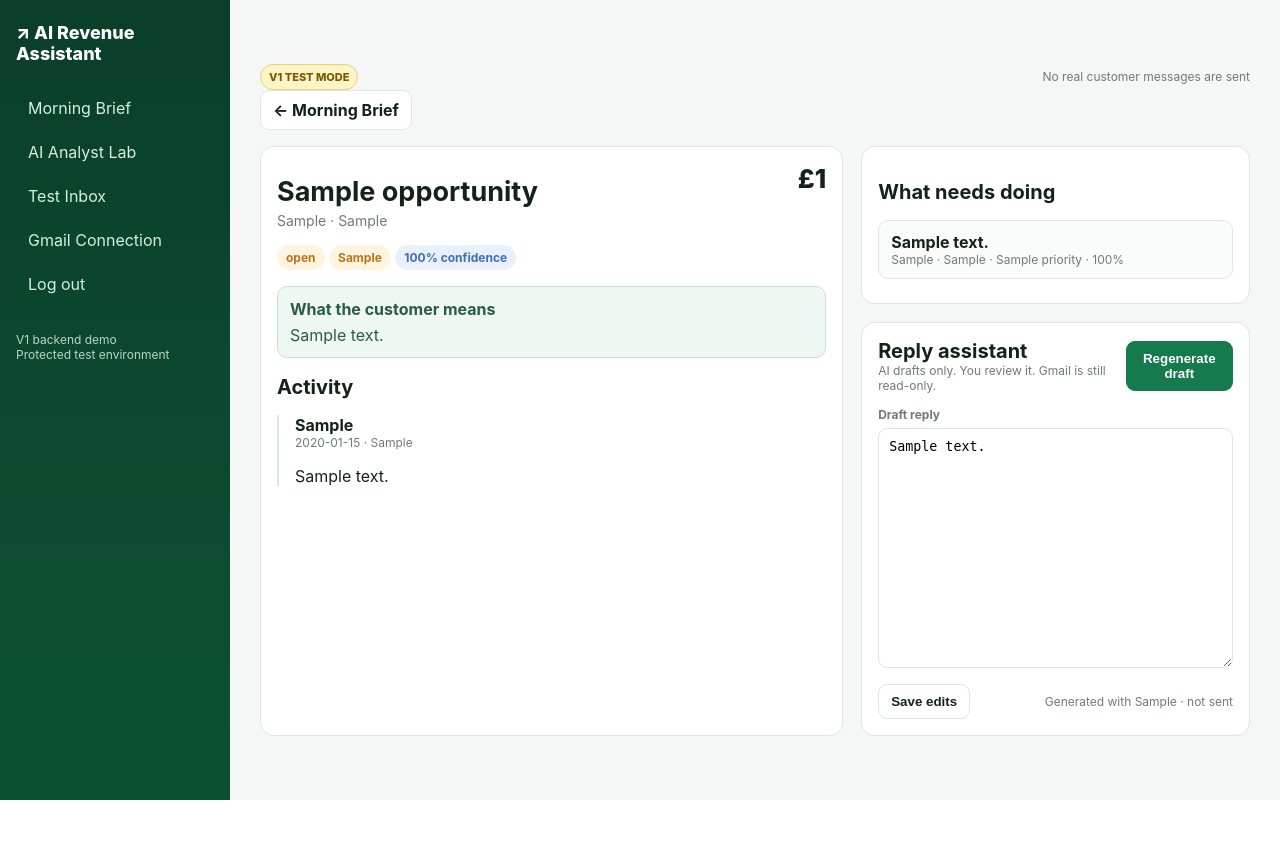
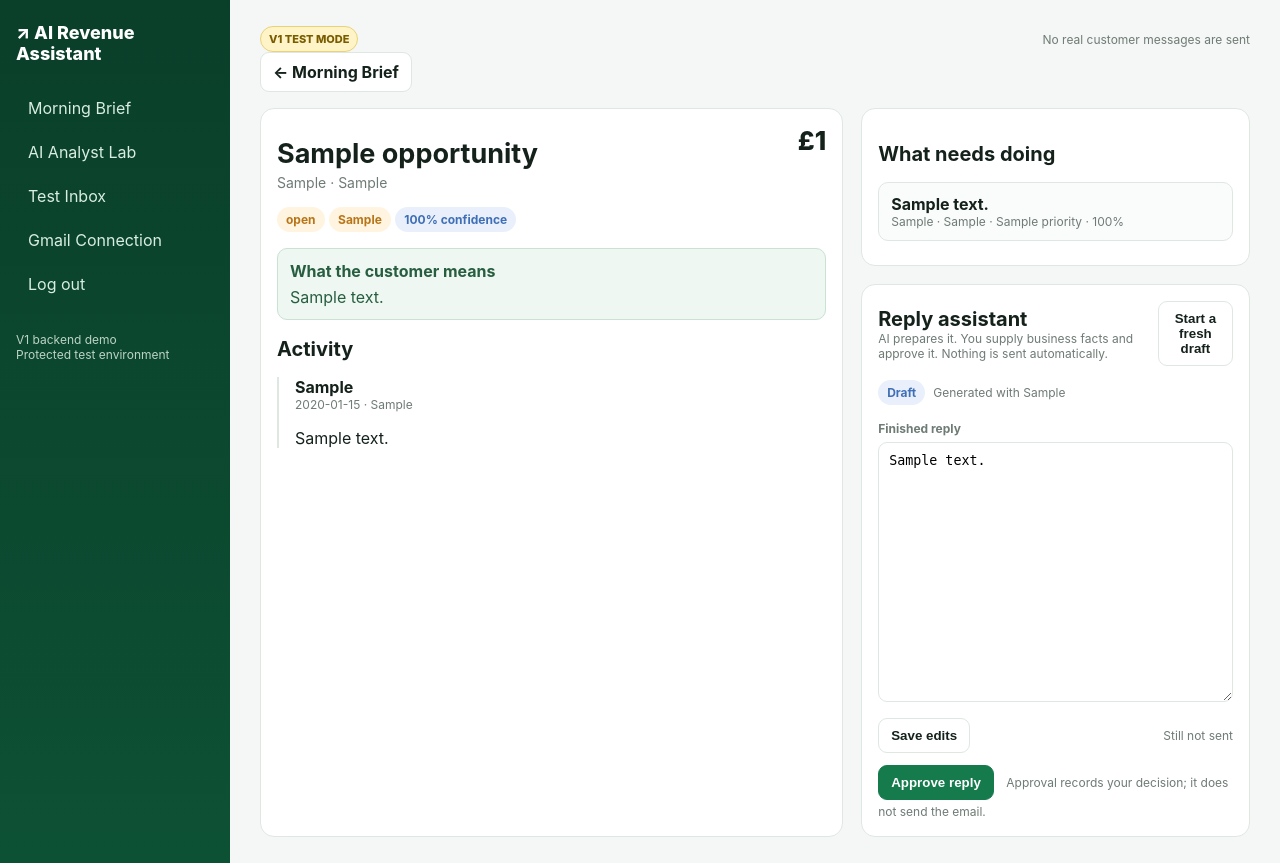
Before and after one commit to paulmcdonagh001-png/ai-revenue-assistant, a Flask app: page /opportunity/1 in a window 1280 px wide. Before the commit the page ends 800 px from the top, so only its background shows below. Run offline with Flask 3, Linux system fonts and the light colour scheme; the visitor is signed in with stand-in values (Sample User, id 1); tables that the repository leaves empty hold one stand-in row (values such as "Sample post"); some libraries are stand-ins or nearby versions.

Commit message:
Add quick fact answers and reply approval UI

```diff
--- a/templates/opportunity.html
+++ b/templates/opportunity.html
@@ -17,8 +17,48 @@
 {% for a in actions %}<div class="action"><b>{{a.description}}</b><div class="small">{{a.category}} · {{a.owner}} · {{a.priority}} priority · {{(a.confidence*100)|round|int}}%</div></div>{% else %}<div class="small">No open action items.</div>{% endfor %}
 </div>
 
-<div class="card" style="margin-top:18px"><div style="display:flex;justify-content:space-between;align-items:center;gap:12px"><div><h2 style="margin:0">Reply assistant</h2><div class="small">AI drafts only. You review it. Gmail is still read-only.</div></div><form method="post" action="/opportunity/{{opp.id}}/draft-reply"><button class="btn primary" type="submit">{% if draft %}Regenerate draft{% else %}Generate reply draft{% endif %}</button></form></div>
-{% if draft %}<form method="post" action="/draft/{{draft.id}}/save" style="margin-top:14px"><div class="field"><label>Draft reply</label><textarea name="body" style="min-height:240px">{{draft.body}}</textarea></div><div style="display:flex;justify-content:space-between;align-items:center;gap:12px"><button class="btn" type="submit">Save edits</button><span class="small">Generated with {{draft.model}} · not sent</span></div></form>{% else %}<div class="sub" style="margin-top:14px">Generate a draft after reviewing the customer questions above. Missing business facts will appear as [placeholders], not invented answers.</div>{% endif %}
+<div class="card" style="margin-top:18px">
+<div style="display:flex;justify-content:space-between;align-items:center;gap:12px">
+<div><h2 style="margin:0">Reply assistant</h2><div class="small">AI prepares it. You supply business facts and approve it. Nothing is sent automatically.</div></div>
+<form method="post" action="/opportunity/{{opp.id}}/draft-reply"><button class="btn" type="submit">{% if draft %}Start a fresh draft{% else %}Generate reply draft{% endif %}</button></form>
+</div>
+
+{% if draft %}
+<div style="display:flex;gap:8px;align-items:center;flex-wrap:wrap;margin-top:14px">
+{% if draft.status=='approved' %}<span class="pill green">Approved · not sent</span>
+{% elif draft.status=='ready_for_review' %}<span class="pill green">Ready for approval</span>
+{% elif draft_placeholders %}<span class="pill amber">{{draft_placeholders|length}} business answer{% if draft_placeholders|length != 1 %}s{% endif %} needed</span>
+{% else %}<span class="pill blue">Draft</span>{% endif %}
+<span class="small">Generated with {{draft.model}}</span>
+</div>
+
+{% if draft_placeholders %}
+<div class="notice" style="margin-top:14px"><b>Quick business answers</b><div class="small" style="margin-top:5px">Give the facts only. The assistant will write them naturally into the finished reply.</div></div>
+<form method="post" action="/draft/{{draft.id}}/complete" style="margin-top:14px">
+{% for item in draft_placeholders %}
+<div class="field">
+<label>{{loop.index}}. {{item.label}}</label>
+<input name="answer_{{loop.index0}}" autocomplete="off" placeholder="Type the business answer…" required>
+</div>
+{% endfor %}
+<button class="btn primary" type="submit">Build finished reply</button>
+</form>
+{% endif %}
+
+<form method="post" action="/draft/{{draft.id}}/save" style="margin-top:16px">
+<div class="field"><label>{% if draft_placeholders %}Working draft{% else %}Finished reply{% endif %}</label><textarea name="body" style="min-height:260px">{{draft.body}}</textarea></div>
+<div style="display:flex;justify-content:space-between;align-items:center;gap:12px;flex-wrap:wrap"><button class="btn" type="submit">Save edits</button><span class="small">Still not sent</span></div>
+</form>
+
+{% if not draft_placeholders and draft.status!='approved' %}
+<form method="post" action="/draft/{{draft.id}}/approve" style="margin-top:12px">
+<button class="btn primary" type="submit">Approve reply</button>
+<span class="small" style="margin-left:8px">Approval records your decision; it does not send the email.</span>
+</form>
+{% endif %}
+{% else %}
+<div class="sub" style="margin-top:14px">Generate a draft after reviewing the customer questions. If the assistant needs a price, date or scope decision, it will ask you here instead of guessing.</div>
+{% endif %}
 </div>
 
 {% if latest_analysis %}<div class="card" style="margin-top:18px"><h2>Latest message analysis</h2><p><b>Intent:</b> {{latest_analysis.customer_intent|replace('_',' ')|title}}<br><b>Sentiment:</b> {{latest_analysis.sentiment|title}}</p>
```
